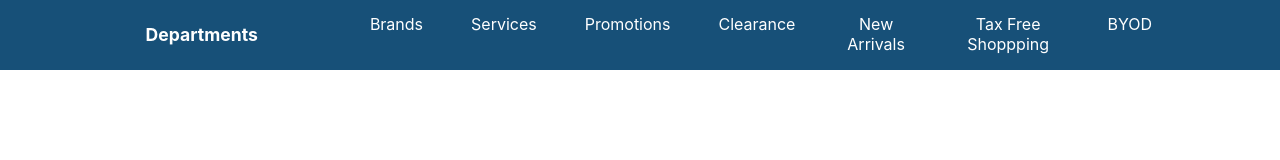
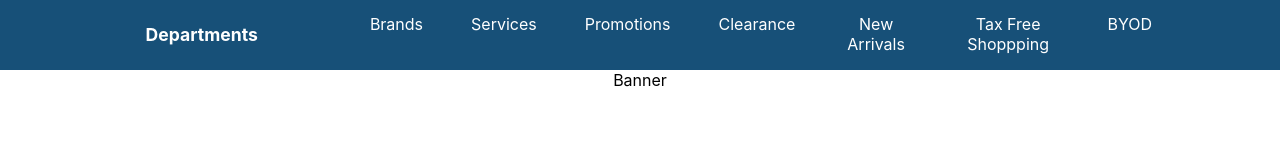
Before and after one commit to aidannairn/pb-tech-laptops, a React (Create React App) app in the folder client/: page / in a window 1280 px wide. Shown: the part 130-290 px from the top of the page. Built offline with nearby package versions, Linux system fonts and the light colour scheme.

Commit message:
banner initiated

```diff
--- /dev/null
+++ b/client/src/components/Banner/Banner.tsx
@@ -0,0 +1,9 @@
+import React from 'react'
+
+const Banner: React.FC = () => {
+  return (
+    <div>Banner</div>
+  )
+}
+
+export default Banner
--- a/client/src/pages/LandingPage.tsx
+++ b/client/src/pages/LandingPage.tsx
@@ -1,10 +1,14 @@
-import React from 'react'
-import Header from '../components/Header/Header'
+import React from "react";
+import Banner from "../components/Banner/Banner";
+import Header from "../components/Header/Header";
 
 const LandingPage: React.FC = () => {
   return (
-    <Header></Header>
-  )
-}
+    <>
+      <Header></Header>
+      <Banner></Banner>
+    </>
+  );
+};
 
-export default LandingPage
+export default LandingPage;
```
Also changed, not shown: client/src/components/Banner/Banner.module.css (added), client/src/components/Banner/Banner.sass (added).
